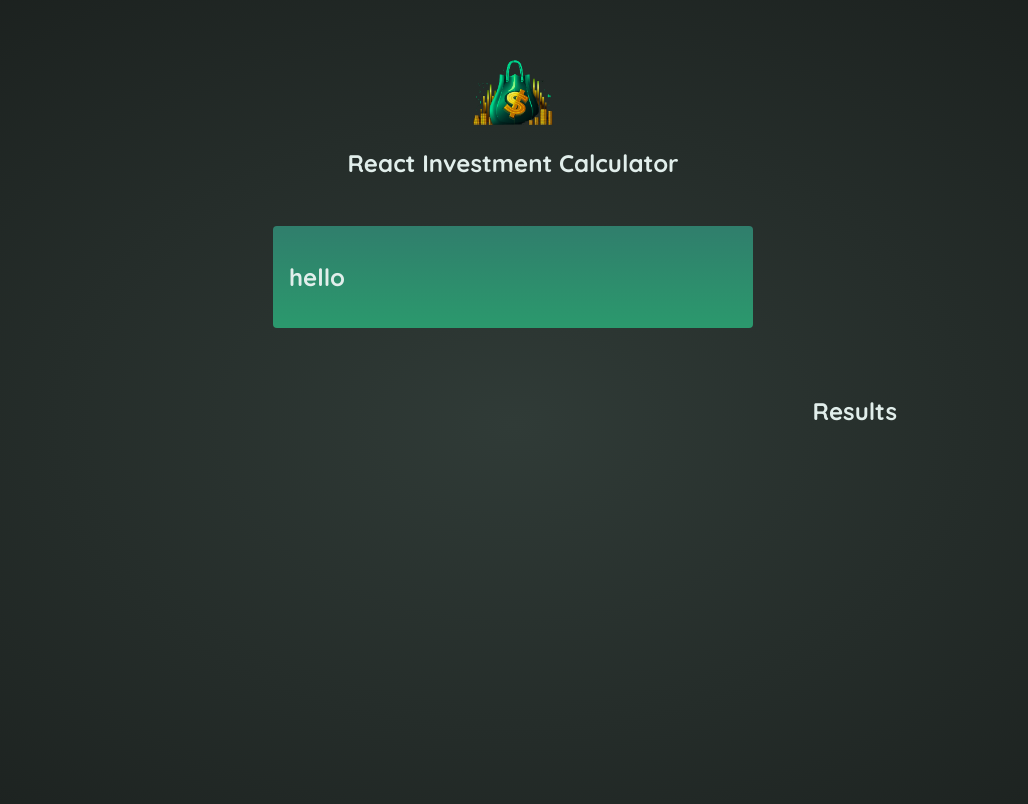
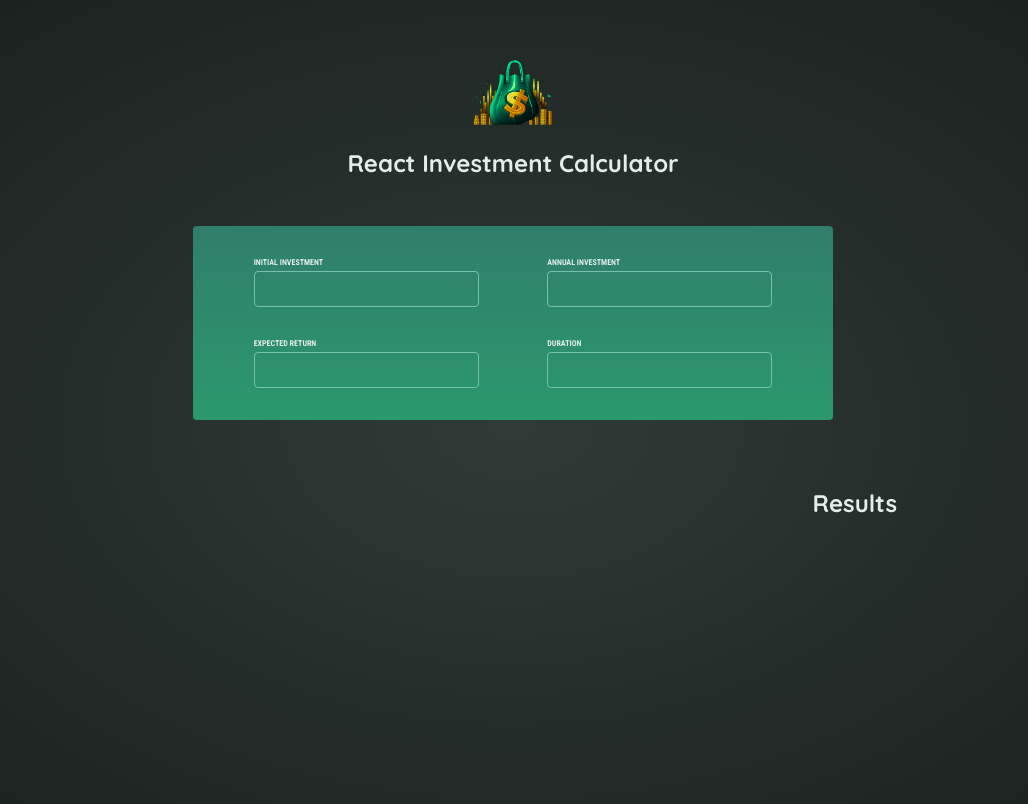
Before and after one commit to Greenie115/investment-calculator, a React (Vite) app: page / in a window 1280 px wide. Shown: the top 804 px of the page, without its empty margins (127-1155 px from the left). Built offline with nearby package versions, Linux system fonts and the light colour scheme.

Commit message:
adding state to investment inputs

```diff
--- a/src/components/Header.jsx
+++ b/src/components/Header.jsx
@@ -2,12 +2,10 @@ import image from "../assets/investment-calculator-logo.png"
 
 function Header(){
     return(
-        <>
-        <div id="header">
+        <header id="header">
         <img src={image} alt="Bag of money" />
         <h1>React Investment Calculator</h1>
-        </div>
-        </>
+        </header>
     )
 };
 
--- a/src/components/User-Input.jsx
+++ b/src/components/User-Input.jsx
@@ -1,10 +1,49 @@
-function UserInput(){
-    return(
-        <>
-        <section id="user-input">
-        <h2>hello</h2>
-        </section>
-        </>
+import { useState } from "react";
+
+function UserInput() {
+
+    const [userInput, setUserInput] = useState({
+        initialInvestment: 10000,
+        annualInvestment: 5000,
+        expectedReturn: 5,
+        duration: 10
+    })
+
+    return (
+        <section id="user-input" >
+            <div className="input-group">
+                <p>
+                    <label>
+                        Initial Investment
+                    </label>
+                    <input
+                        type="number" required></input>
+                </p>
+                <p>
+                    <label>
+                        Annual Investment
+                    </label>
+                    <input
+                        type="number" required></input>
+                </p>
+            </div>
+            <div className="input-group">
+            <p>
+                <label>
+                    Expected Return
+                </label>
+                <input
+                    type="number" required></input>
+            </p>
+            <p>
+                <label>
+                    Duration
+                </label>
+                <input
+                    type="number" required></input>
+            </p>
+            </div>
+        </section >
     )
 };
 
--- a/src/index.css
+++ b/src/index.css
@@ -33,10 +33,11 @@ body {
 
 #user-input {
   padding: 1rem;
-  max-width: 30rem;
+  max-width: 40rem;
   margin: 2rem auto;
   border-radius: 4px;
   background: linear-gradient(180deg, #307e6c, #2b996d);
+
 }
 
 .input-group {
```
